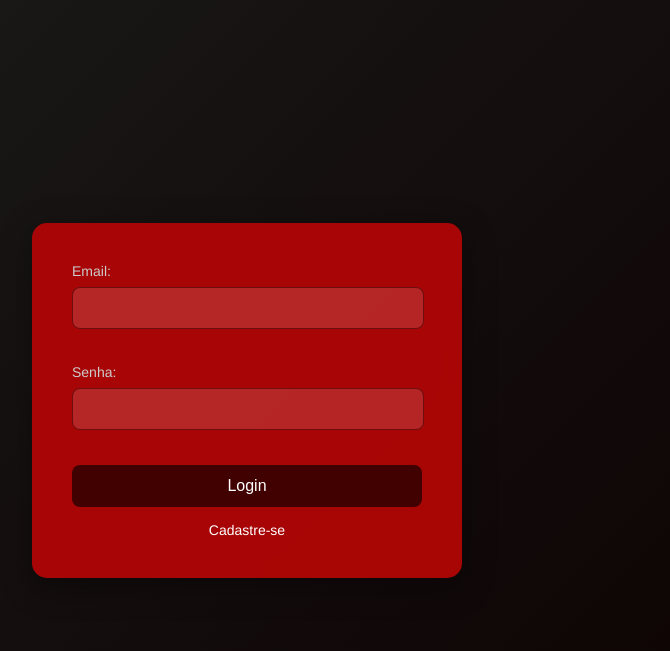
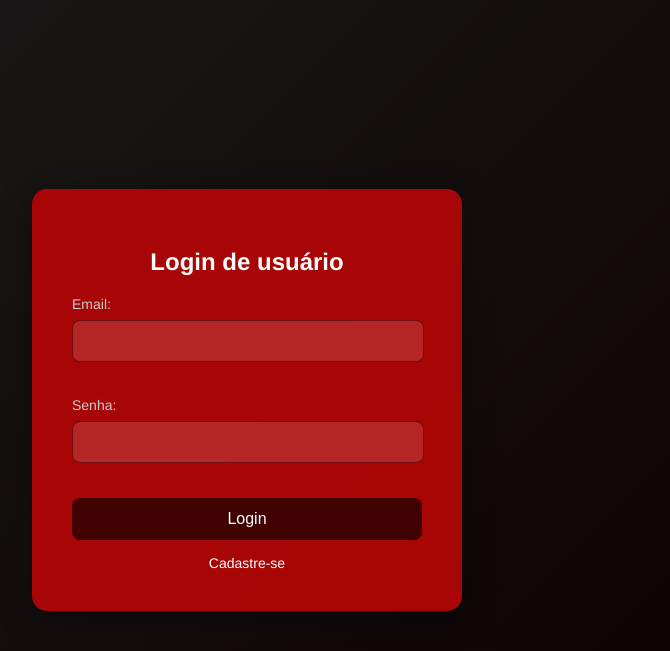
Before and after one commit to sarahozeto/cadLogin-system, a PHP site: page /index.php in a window 1280 px wide. Shown: the top 651 px of the page, without its empty margins (393-1063 px from the left). Run offline with PHP 8.4, Linux system fonts and the light colour scheme.

Commit message:
modificações e alterações para remoção de erros

```diff
--- a/views/login.php
+++ b/views/login.php
@@ -8,6 +8,7 @@
 </head>
 <body>
     <main>
+        <h2>Login de usuário</h2>
         <form action="index.php?action=login" method="post">
             <section>
                 <label for="">Email:</label>
```
